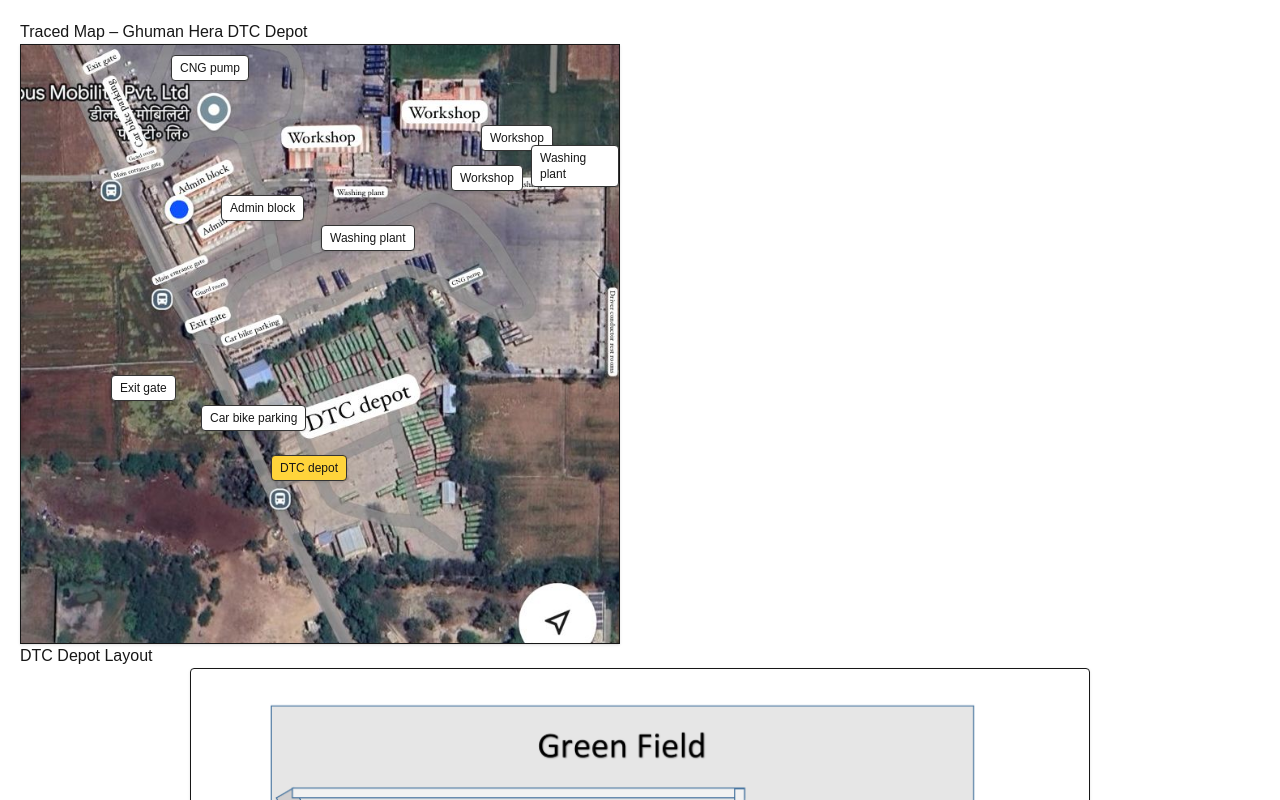
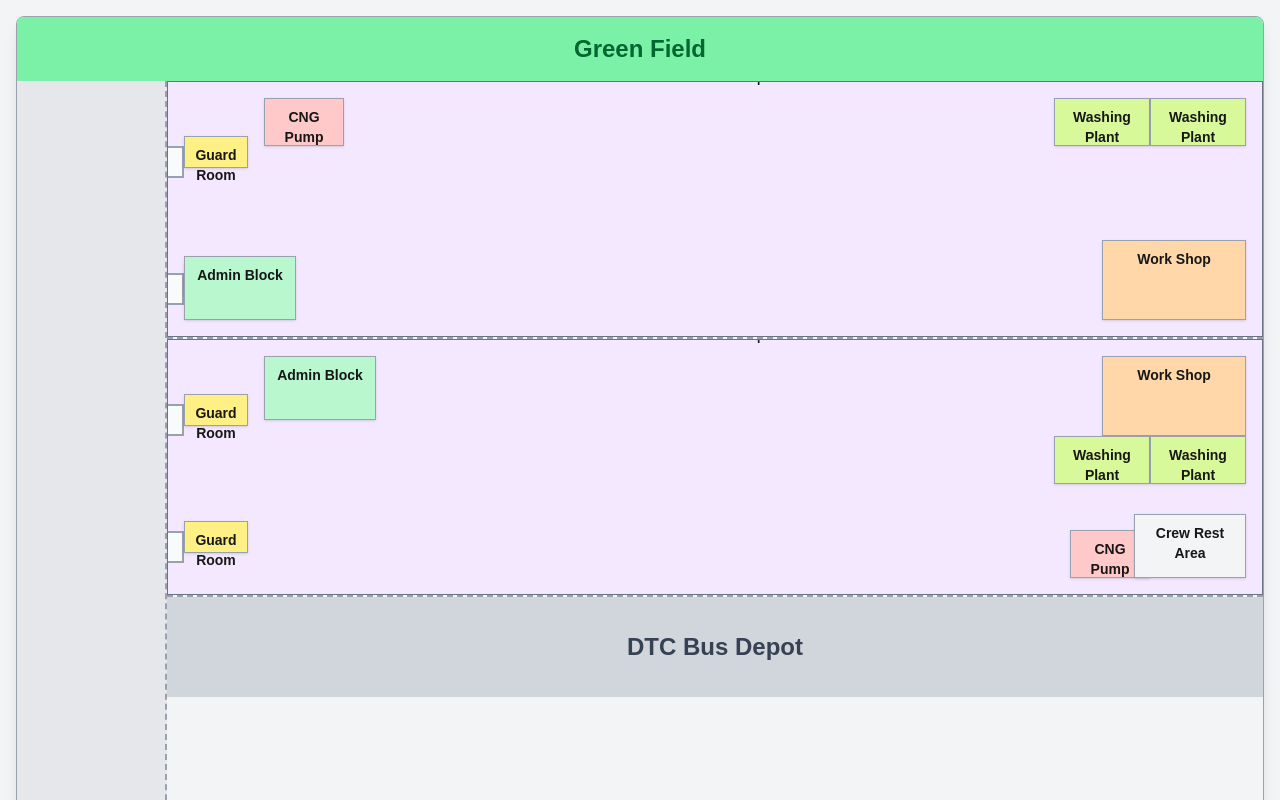
Before and after one commit to sandytrauma/site-map, a Next.js app: page / in a window 1280 px wide. Shown: the top 800 px of the page. Built offline with nearby package versions, Linux system fonts and the light colour scheme.

Commit message:
simplified layout made

```diff
--- /dev/null
+++ b/src/app/components/DTCDepotPart.tsx
@@ -0,0 +1,15 @@
+import React from 'react';
+
+
+const DTCDepotPart: React.FC = () => {
+  return (
+    <div className="relative p-4 bg-gray-300 min-h-[100px] w-full flex items-center justify-center"> {/* Adjusted min-h for a simpler block */}
+      <div className="text-2xl font-bold text-gray-700">
+        DTC Bus Depot
+      </div>
+
+    </div>
+  );
+};
+
+export default DTCDepotPart;
--- a/src/app/components/DepotMap.tsx
+++ /dev/null
@@ -1,54 +0,0 @@
-'use client';
-
-import React from 'react';
-
-interface SiteLabel {
-  id: string;
-  label: string;
-  top: number;
-  left: number;
-  bgColor?: string;
-}
-
-const labels: SiteLabel[] = [
-  { id: 'admin-1', label: 'Admin block', top: 150, left: 200 },
-  { id: 'workshop-1', label: 'Workshop', top: 120, left: 430 },
-  { id: 'workshop-2', label: 'Workshop', top: 80, left: 460 },
-  { id: 'cng', label: 'CNG pump', top: 10, left: 150 },
-  { id: 'exit', label: 'Exit gate', top: 330, left: 90 },
-  { id: 'depot', label: 'DTC depot', top: 410, left: 250, bgColor: '#ffd43b' },
-  { id: 'car-bike', label: 'Car bike parking', top: 360, left: 180 },
-  { id: 'plant-1', label: 'Washing plant', top: 180, left: 300 },
-  { id: 'plant-2', label: 'Washing plant', top: 100, left: 510 },
-];
-
-const SiteMap: React.FC = () => {
-  return (
-    <div className="relative w-[600px] h-[600px] border shadow">
-      {/* Background Image */}
-      <img
-        src="/dtc_depot.jpg"
-        alt="Depot Layout"
-        className="absolute top-0 left-0 w-full h-full object-cover"
-      />
-
-      {/* Overlay Labels */}
-      {labels.map(({ id, label, top, left, bgColor }) => (
-        <div
-          key={id}
-          className="absolute text-xs px-2 py-1 rounded shadow"
-          style={{
-            top,
-            left,
-            backgroundColor: bgColor || 'white',
-            border: '1px solid #333',
-          }}
-        >
-          {label}
-        </div>
-      ))}
-    </div>
-  );
-};
-
-export default SiteMap;
--- a/src/app/components/DepotOverlayMap.tsx
+++ /dev/null
@@ -1,36 +0,0 @@
-'use client';
-
-import React from 'react';
-import { zones } from '@/app/utils/layoutData';
-
-const SiteLayout: React.FC = () => {
-  return (
-    <div className="relative w-[900px] h-[600px] border shadow rounded overflow-hidden mx-auto">
-      {/* Background image layout */}
-      <img
-        src="/Doc1.jpg"
-        alt="Depot Layout"
-        className="absolute top-0 left-0 w-full h-full object-contain"
-      />
-
-      {/* Overlay color blocks (no text/labels) */}
-      {zones.map((zone) => (
-        <div
-          key={zone.id}
-          className="absolute rounded"
-          style={{
-            top: zone.y,
-            left: zone.x,
-            transform: 'translate(-50%, -50%)',
-            backgroundColor: zone.color || 'transparent',
-            width: 40,
-            height: 20,
-            opacity: 0.7,
-          }}
-        />
-      ))}
-    </div>
-  );
-};
-
-export default SiteLayout;
--- /dev/null
+++ b/src/app/components/GhumanheraDepot1Part.tsx
@@ -0,0 +1,33 @@
+import React from 'react';
+import LayoutBlock from '@/app/components/LayoutBlock';
+
+const GhumanheraDepot1Part: React.FC = () => {
+  return (
+    <div className="relative border border-gray-500 bg-purple-100 p-2 w-full h-64 flex flex-col items-center justify-between overflow-hidden">
+      <div className="absolute top-0 left-1/2 -translate-x-1/2 text-xs font-bold bg-purple-100 px-2 -mt-3">Ghumanhera 1 Depot</div>
+
+      {/* Entry Gates from Road Side */}
+      <div className="absolute left-0 top-1/4 h-8 w-4 border-t-2 border-r-2 border-b-2 border-gray-400 bg-gray-50"></div>
+      <div className="absolute left-0 top-3/4 h-8 w-4 border-t-2 border-r-2 border-b-2 border-gray-400 bg-gray-50"></div>
+
+      {/* Guard Rooms at Entry Gates */}
+      <LayoutBlock title="Guard Room" className="absolute left-4 top-[calc(25%-10px)] w-16 h-8 bg-yellow-200" />
+      <LayoutBlock title="Guard Room" className="absolute left-4 top-[calc(75%-10px)] w-16 h-8 bg-yellow-200" />
+
+      {/* CNG Pump Top Left */}
+      <LayoutBlock title="CNG Pump" className="absolute top-4 left-24 w-20 h-12 bg-red-200" />
+
+      {/* 2 Washing Plant Top Right */}
+      <LayoutBlock title="Washing Plant" className="absolute top-4 right-28 w-24 h-12 bg-lime-200" />
+      <LayoutBlock title="Washing Plant" className="absolute top-4 right-4 w-24 h-12 bg-lime-200" />
+
+      {/* 1 Admin Block Bottom Left */}
+      <LayoutBlock title="Admin Block" className="absolute bottom-4 left-4 w-28 h-16 bg-green-200" />
+
+      {/* 1 Work Shop Bottom Right */}
+      <LayoutBlock title="Work Shop" className="absolute bottom-4 right-4 w-36 h-20 bg-orange-200" />
+    </div>
+  );
+};
+
+export default GhumanheraDepot1Part;
--- /dev/null
+++ b/src/app/components/GhumanheraDepot2Part.tsx
@@ -0,0 +1,36 @@
+import React from 'react';
+import LayoutBlock from '@/app/components/LayoutBlock';
+
+const GhumanheraDepot2Part: React.FC = () => {
+  return (
+    <div className="relative border border-gray-500 bg-purple-100 p-2 w-full h-64 flex flex-col items-center justify-between overflow-hidden">
+      <div className="absolute top-0 left-1/2 -translate-x-1/2 text-xs font-bold bg-purple-100 px-2 -mt-3">Ghumanhera 2 Depot</div>
+
+      {/* Entry Gates from Road Side */}
+      <div className="absolute left-0 top-1/4 h-8 w-4 border-t-2 border-r-2 border-b-2 border-gray-400 bg-gray-50"></div>
+      <div className="absolute left-0 top-3/4 h-8 w-4 border-t-2 border-r-2 border-b-2 border-gray-400 bg-gray-50"></div>
+
+      {/* Guard Rooms at Entry Gates */}
+      <LayoutBlock title="Guard Room" className="absolute left-4 top-[calc(25%-10px)] w-16 h-8 bg-yellow-200" />
+      <LayoutBlock title="Guard Room" className="absolute left-4 top-[calc(75%-10px)] w-16 h-8 bg-yellow-200" />
+
+      {/* 1 Admin Block Top Left */}
+      <LayoutBlock title="Admin Block" className="absolute top-4 left-24 w-28 h-16 bg-green-200" />
+
+      {/* 1 Workshop Top Right */}
+      <LayoutBlock title="Work Shop" className="absolute top-4 right-4 w-36 h-20 bg-orange-200" />
+
+      {/* 2 Washing Plant Below Work Shop Area Top Right */}
+      <LayoutBlock title="Washing Plant" className="absolute top-24 right-28 w-24 h-12 bg-lime-200" />
+      <LayoutBlock title="Washing Plant" className="absolute top-24 right-4 w-24 h-12 bg-lime-200" />
+
+      {/* 1 CNG Pump Bottom Right with Some Margin */}
+      <LayoutBlock title="CNG Pump" className="absolute bottom-4 right-28 w-20 h-12 bg-red-200" />
+
+      {/* 1 Crew Rest Area Bottom Right */}
+      <LayoutBlock title="Crew Rest Area" className="absolute bottom-4 right-4 w-28 h-16 bg-blue-200" />
+    </div>
+  );
+};
+
+export default GhumanheraDepot2Part;
--- /dev/null
+++ b/src/app/components/LayoutBlock.tsx
@@ -0,0 +1,16 @@
+import React from 'react';
+
+interface LayoutBlockProps {
+  title: string;
+  className?: string;
+}
+
+const LayoutBlock: React.FC<LayoutBlockProps> = ({ title, className }) => {
+  return (
+    <div className={`border border-gray-400 bg-gray-100 p-2 text-center text-sm font-semibold shadow-sm ${className}`}>
+      {title}
+    </div>
+  );
+};
+
+export default LayoutBlock;
--- /dev/null
+++ b/src/app/components/RoadSidePart.tsx
@@ -0,0 +1,14 @@
+import React from 'react';
+
+const RoadSidePart: React.FC = () => {
+  return (
+    <div className="relative p-4 bg-gray-200 flex flex-col items-center justify-center h-full min-w-[150px] border-r-2 border-dashed border-gray-400">
+      <div className="absolute top-1/2 left-0 -translate-x-1/2 -rotate-90 origin-top-left whitespace-nowrap text-lg font-bold text-gray-600">
+        Ghumanhera Road
+      </div>
+
+    </div>
+  );
+};
+
+export default RoadSidePart;
--- a/src/app/page.tsx
+++ b/src/app/page.tsx
@@ -1,21 +1,43 @@
-import Image from "next/image";
-import DepotMap from "./components/DepotMap";
-import DepotPolygonMap from "./components/DepotOverlayMap";
-import DepotOutlinedMap from "./components/DepotOverlayMap";
-import SiteLayoutMap from "./components/DepotOverlayMap";
-import SiteLayout from "./components/DepotOverlayMap";
-
-
+import RoadSidePart from '@/app/components/RoadSidePart';
+import GhumanheraDepot1Part from '@/app/components/GhumanheraDepot1Part';
+import GhumanheraDepot2Part from '@/app/components/GhumanheraDepot2Part';
+import DTCDepotPart from '@/app/components/DTCDepotPart';
 
 export default function Home() {
   return (
-   <main style={{ padding: '20px' }}>
-      <h1>Traced Map – Ghuman Hera DTC Depot</h1>
-      <div>
-      <DepotMap />
-      <h1>DTC Depot Layout</h1>
-      <SiteLayout/>
+    <div className="min-h-screen bg-gray-100 p-4 flex flex-col items-center justify-center">
+      <div className="w-full max-w-7xl border border-gray-400 shadow-lg flex flex-col rounded-lg overflow-hidden">
+        {/* Top Green Field */}
+        <div className="bg-green-300 p-4 text-center text-2xl font-bold text-green-800">
+          Green Field
+        </div>
+
+        {/* Main Content Area: Two Columns */}
+        <div className="grid grid-cols-[150px_1fr] flex-1 min-h-[900px]"> {/* Fixed width for left column, 1fr for right */}
+
+          {/* Left Column: Road Side Part */}
+          <RoadSidePart />
+
+          {/* Right Column: Stacked Depots */}
+          <div className="flex flex-col">
+            <div className="relative border-b-2 border-dashed border-gray-400">
+              <GhumanheraDepot1Part />
+            </div>
+            <div className="relative border-b-2 border-dashed border-gray-400">
+              <GhumanheraDepot2Part />
+            </div>
+            <div className="relative flex-grow"> {/* DTC Depot takes remaining space */}
+              <DTCDepotPart />
+            </div>
+          </div>
+
+        </div>
+
+        {/* Bottom Green Field */}
+        <div className="bg-green-300 p-4 text-center text-2xl font-bold text-green-800">
+          Green Field
+        </div>
       </div>
-    </main>
+    </div>
   );
 }
```
